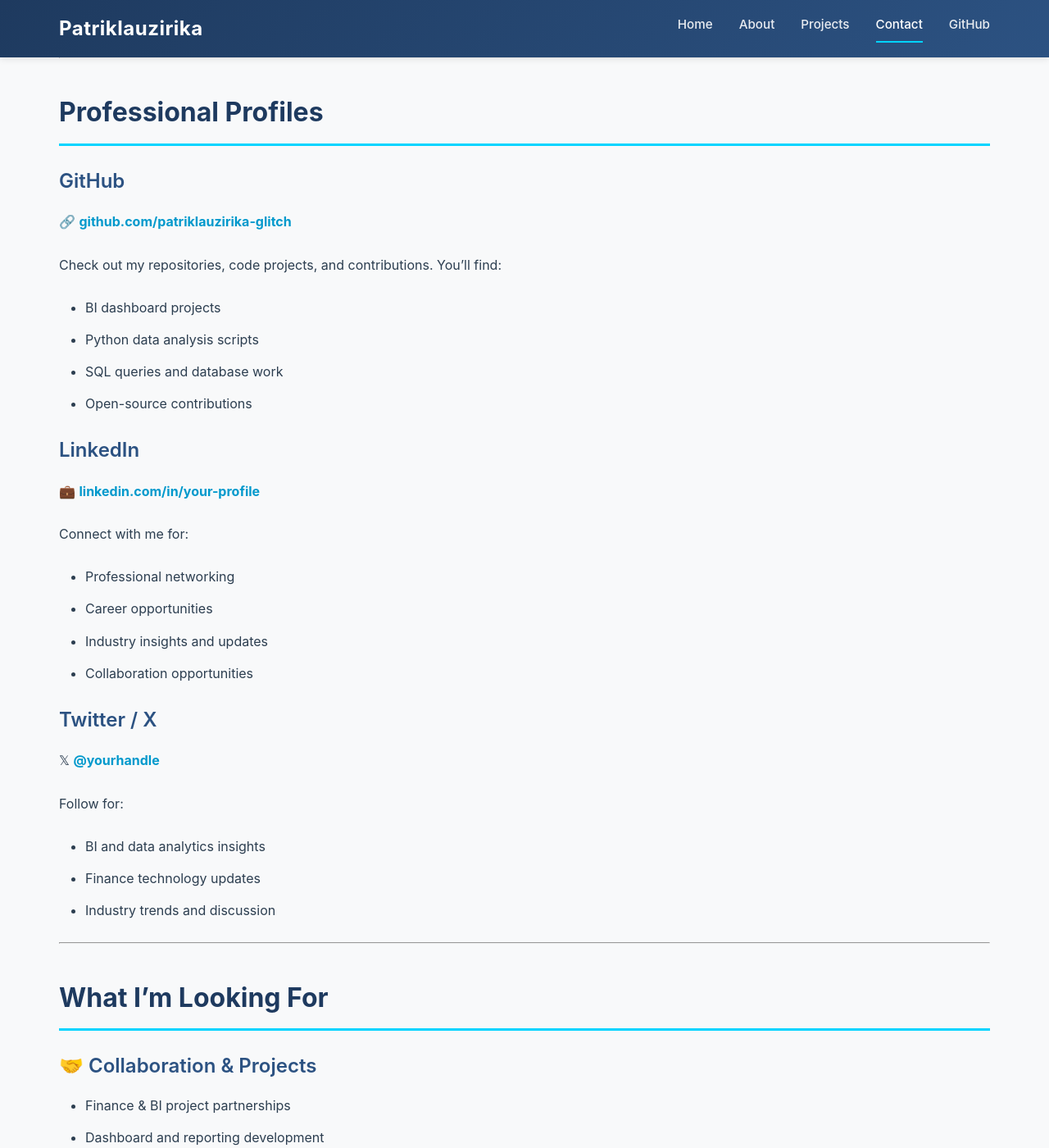
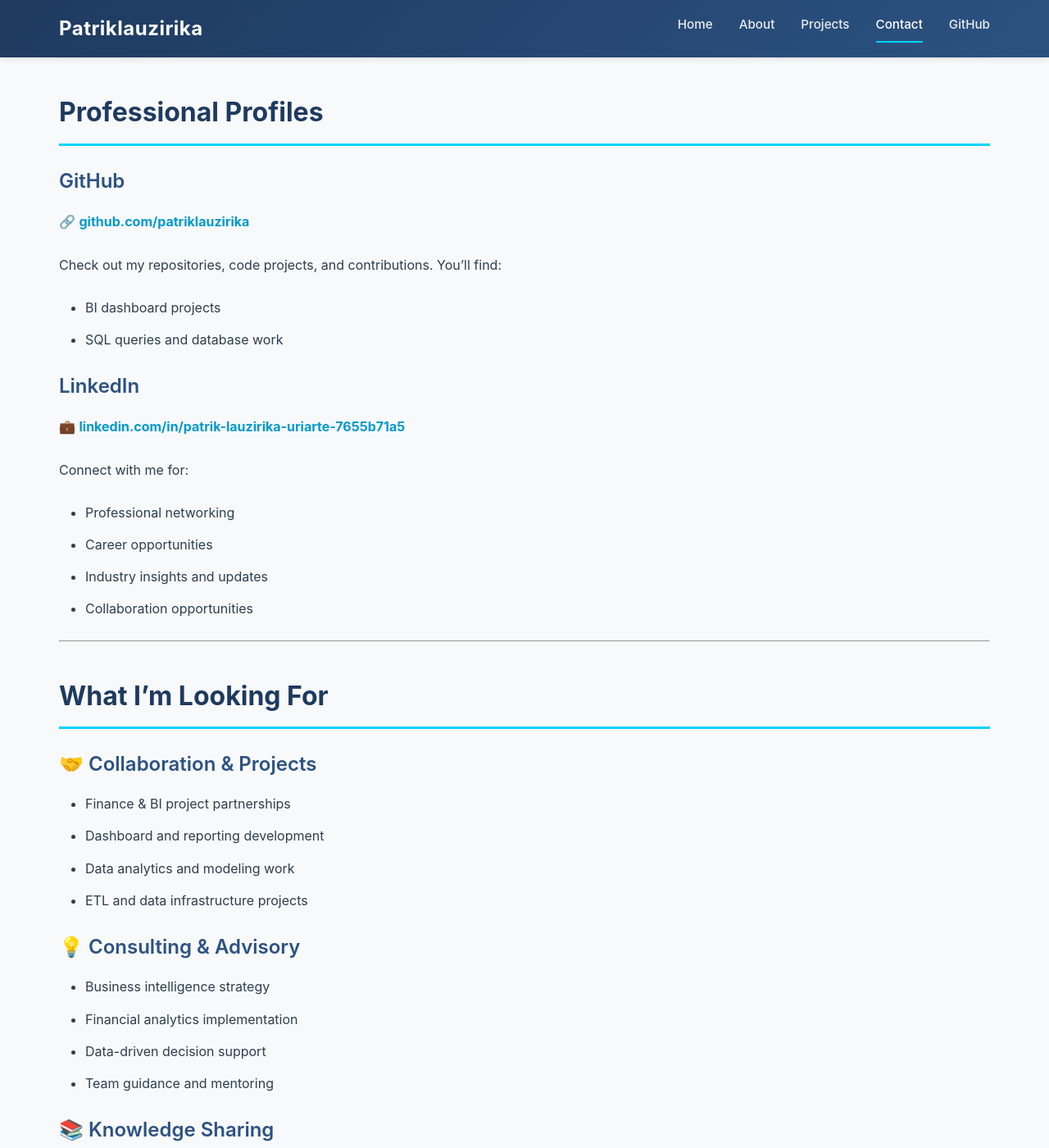
Before and after one commit to patriklauzirika-glitch/patriklauzirika.github.io, a Jekyll site: the page built from contact.md, in a window 1280 px wide and 1400 px high, scrolled down 482 px. Shown: the whole window at 82% size. Built offline with Jekyll 4.4.1, drawn with Linux system fonts in a browser that asks for light colours; some of the changed text lies outside the part shown.

Commit message:
Revise contact details and professional links
Updated contact information and professional profiles.

```diff
--- a/contact.md
+++ b/contact.md
@@ -13,7 +13,7 @@
 ## Direct Contact
 
 ### Email
-📧 **[your-email@example.com](mailto:your-email@example.com)**
+📧 **[patriklauzirika@gmail.com](mailto:patriklauzirika@gmail.com)**
 
 I typically respond to emails within 24-48 hours. Please include details about your inquiry so I can better assist you.
 
@@ -22,30 +22,20 @@
 ## Professional Profiles
 
 ### GitHub
-🔗 **[github.com/patriklauzirika-glitch](https://github.com/patriklauzirika-glitch)**
+🔗 **[github.com/patriklauzirika](https://github.com/patriklauzirika)**
 
 Check out my repositories, code projects, and contributions. You'll find:
 - BI dashboard projects
-- Python data analysis scripts
 - SQL queries and database work
-- Open-source contributions
 
 ### LinkedIn
-💼 **[linkedin.com/in/your-profile](https://www.linkedin.com/in/your-profile)**
+💼 **[linkedin.com/in/patrik-lauzirika-uriarte-7655b71a5](https://www.linkedin.com/in/patrik-lauzirika-uriarte-7655b71a5)**
 
 Connect with me for:
 - Professional networking
 - Career opportunities
 - Industry insights and updates
 - Collaboration opportunities
-
-### Twitter / X
-𝕏 **[@yourhandle](https://twitter.com/yourhandle)**
-
-Follow for:
-- BI and data analytics insights
-- Finance technology updates
-- Industry trends and discussion
 
 ---
 
@@ -94,7 +84,6 @@
 
 - 📊 **Business Intelligence:** Dashboard design, reporting solutions, analytics platforms
 - 💰 **Financial Analysis:** Forecasting, modeling, budget analysis, variance reporting
-- 📈 **Data Engineering:** ETL processes, data warehousing, data pipeline development
 - 🔍 **Data Science:** Predictive analytics, machine learning for finance, anomaly detection
 - 🎯 **Strategic Analytics:** Business metrics, KPI development, strategic insights
 
@@ -120,8 +109,7 @@
 
 ## Office & Availability
 
-- **Location:** [Your City, Country]
-- **Timezone:** [Your Timezone]
-- **Availability:** Available for [projects/opportunities] starting [Date]
+- **Location:** [Mungia, Spain]
+- **Timezone:** [GMT]
 
 *Looking forward to connecting with you!* 🚀
```
